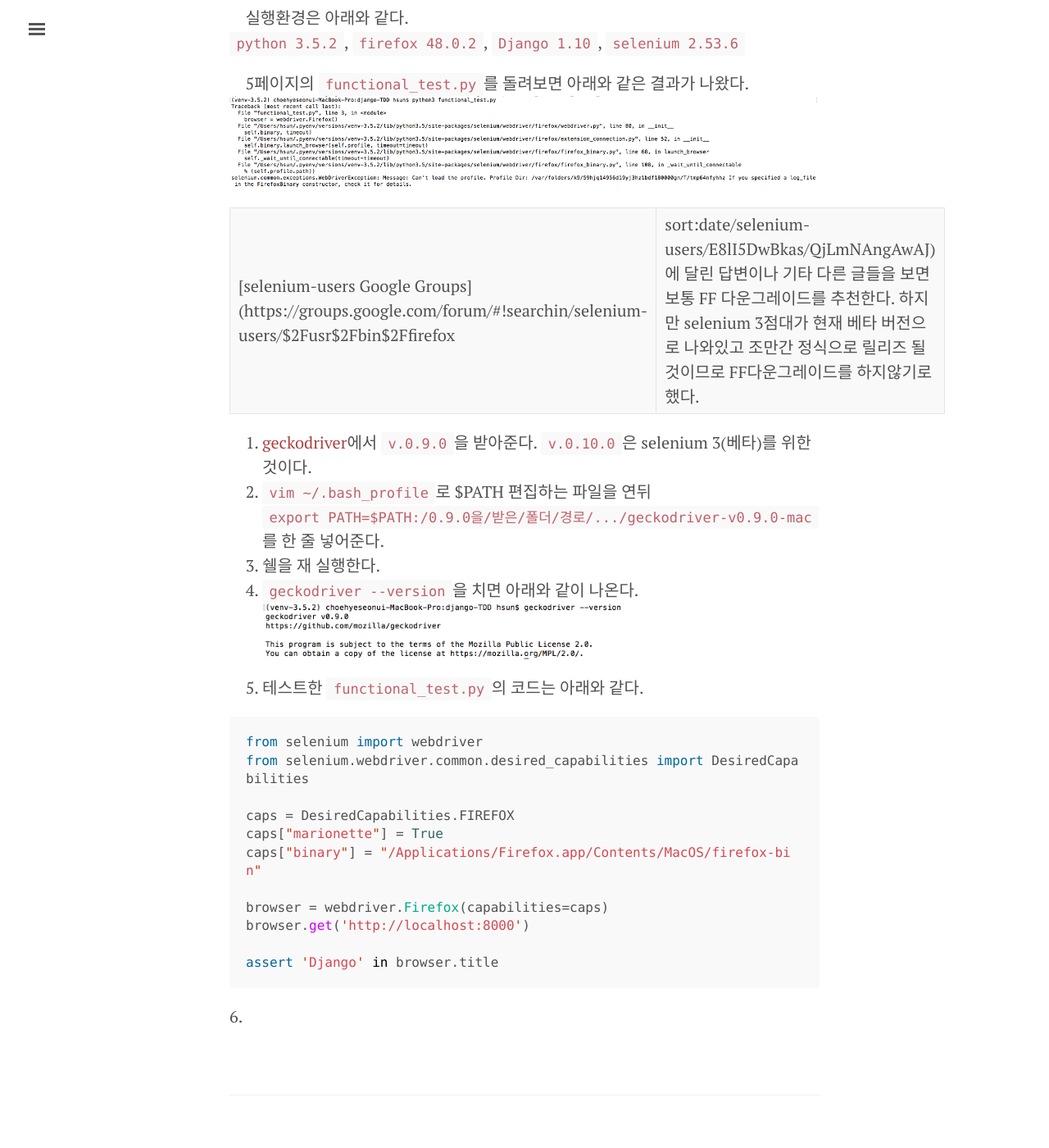
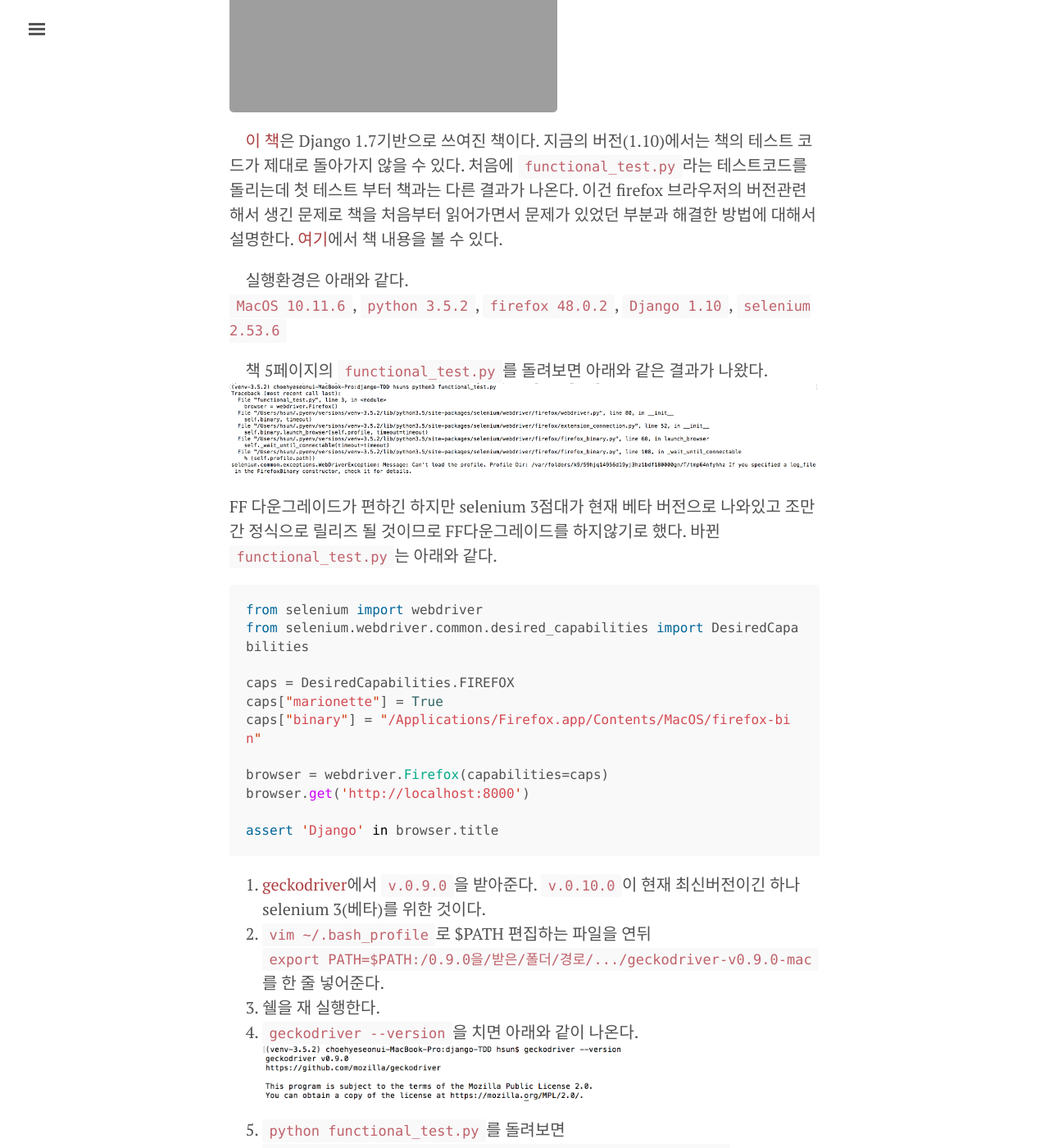
Before and after one commit to hyesun03/hyesun03.github.io, a Jekyll site: the page built from _posts/2016-09-19-djangoTDD01.md, in a window 1280 px wide and 1400 px high, scrolled down 395 px. Shown: the whole window at 82% size. Built offline with Jekyll 4.4.1, drawn with Linux system fonts in a browser that asks for light colours; comment, search, counter and statistics services are not loaded; part of the change alters nothing that is shown; some of the changed text lies outside the part shown.

Commit message:
django tdd posting

````diff
--- a/_posts/2016-09-19-djangoTDD01.md
+++ b/_posts/2016-09-19-djangoTDD01.md
@@ -3,24 +3,17 @@ layout: post
 title: 클린 코드를 위한 테스트 주도 개발 1
 comments: true
 ---
-&nbsp;&nbsp;&nbsp; 이 책은 Django 1.7기반으로 쓰여진 책이다. 지금의 버전(1.10)에서는 책의 테스트 코드가 제대로 돌아가지 않을 수 있다. 처음에 `functional_test.py`라는 테스트코드를 돌리는데 첫 테스트 부터 책과는 다른 결과가 나온다. 이건 firefox 브라우저의 버전관련해서 생긴 문제로 책을 처음부터 읽어가면서 문제가 있었던 부분과 해결한 방법에 대해서 설명한다. [여기](http://chimera.labs.oreilly.com/books/1234000000754/ch01.html)에서 책 내용을 볼 수 있다.
+![클린 코드를 위한 테스트 주도 개발]({{ site.url }}/images/djangoTDD_book.png)
+
+&nbsp;&nbsp;&nbsp; [이 책](http://www.kyobobook.co.kr/product/detailViewKor.laf?barcode=9788994774916)은 Django 1.7기반으로 쓰여진 책이다. 지금의 버전(1.10)에서는 책의 테스트 코드가 제대로 돌아가지 않을 수 있다. 처음에 `functional_test.py`라는 테스트코드를 돌리는데 첫 테스트 부터 책과는 다른 결과가 나온다. 이건 firefox 브라우저의 버전관련해서 생긴 문제로 책을 처음부터 읽어가면서 문제가 있었던 부분과 해결한 방법에 대해서 설명한다. [여기](http://chimera.labs.oreilly.com/books/1234000000754/ch01.html)에서 책 내용을 볼 수 있다.
 
 &nbsp;&nbsp;&nbsp; 실행환경은 아래와 같다.
-`python 3.5.2`, `firefox 48.0.2`, `Django 1.10`, `selenium 2.53.6`
+`MacOS 10.11.6`, `python 3.5.2`, `firefox 48.0.2`, `Django 1.10`, `selenium 2.53.6`
 
-&nbsp;&nbsp;&nbsp; 5페이지의 `functional_test.py`를 돌려보면 아래와 같은 결과가 나왔다.
+&nbsp;&nbsp;&nbsp; 책 5페이지의 `functional_test.py`를 돌려보면 아래와 같은 결과가 나왔다.
 ![Django TDD p5: functional_test.py]({{ site.url }}/images/djangoTDD_0.png)
 
-[selenium-users Google Groups](https://groups.google.com/forum/#!searchin/selenium-users/$2Fusr$2Fbin$2Ffirefox|sort:date/selenium-users/E8lI5DwBkas/QjLmNAngAwAJ)에 달린 답변이나 기타 다른 글들을 보면 보통 FF 다운그레이드를 추천한다. 하지만 selenium 3점대가 현재 베타 버전으로 나와있고 조만간 정식으로 릴리즈 될 것이므로 FF다운그레이드를 하지않기로 했다.
-
-1. [geckodriver](https://github.com/mozilla/geckodriver/releases)에서 `v.0.9.0`을 받아준다. `v.0.10.0`은 selenium 3(베타)를 위한 것이다.
-2. `vim ~/.bash_profile`로 $PATH 편집하는 파일을 연뒤
-`export PATH=$PATH:/0.9.0을/받은/폴더/경로/.../geckodriver-v0.9.0-mac`를 한 줄 넣어준다.
-3. 쉘을 재 실행한다.
-4. `geckodriver --version`을 치면 아래와 같이 나온다.
-![Django TDD: geckodriver --version]({{ site.url }}/images/djangoTDD_1.png)
-5. 테스트한 `functional_test.py`의 코드는 아래와 같다.
-
+FF 다운그레이드가 편하긴 하지만 selenium 3점대가 현재 베타 버전으로 나와있고 조만간 정식으로 릴리즈 될 것이므로 FF다운그레이드를 하지않기로 했다. 바뀐 `functional_test.py`는 아래와 같다.
 ```python
 from selenium import webdriver
 from selenium.webdriver.common.desired_capabilities import DesiredCapabilities
@@ -35,4 +28,18 @@ browser.get('http://localhost:8000')
 assert 'Django' in browser.title
 ```
 
-6.
+1. [geckodriver](https://github.com/mozilla/geckodriver/releases)에서 `v.0.9.0`을 받아준다. `v.0.10.0`이 현재 최신버전이긴 하나 selenium 3(베타)를 위한 것이다.
+2. `vim ~/.bash_profile`로 $PATH 편집하는 파일을 연뒤
+`export PATH=$PATH:/0.9.0을/받은/폴더/경로/.../geckodriver-v0.9.0-mac`를 한 줄 넣어준다.
+3. 쉘을 재 실행한다.
+4. `geckodriver --version`을 치면 아래와 같이 나온다.
+![Django TDD: geckodriver --version]({{ site.url }}/images/djangoTDD_1.png)
+5. `python functional_test.py`를 돌려보면
+`FileNotFoundError: [Errno 2] No such file or directory: 'wires'`라고 한다.
+6. [mozila의 문서](https://developer.mozilla.org/en-US/docs/Mozilla/QA/Marionette/WebDriver)대로라면 많은 selenium client가 예전 이름인 `wires`를 찾는다고 한다.
+7. 따라서 `/0.9.0을/받은/폴더/경로/.../geckodriver-v0.9.0-mac`안에 있는 `geckodriver`를 `wires`로 바꿔준다.
+8. `wires --version`을 통해 4번과 같은 결과를 얻을 수 있다.
+9. 에러메세지는 책에 있는대로 나오진 않지만 FF브라우저가 열리고 `localhost:8000`에 접속하려고 한다.
+10. 당연히 `localhost:8000`을 get하는곳에서 문제가 생기기 때문에 원하는대로 assert를 내려면 주소를 바꾸면 된다.    `browser.get('http://www.google.com')`
+으로 바꿔주면 아래와 같은 결과가 나온다.
+![Django TDD p5: functional_test.py]({{ site.url }}/images/djangoTDD_2.png)
````
Also changed, not shown: images/djangoTDD_2.png (added), images/djangoTDD_book.jpg (added), 1 other file.
